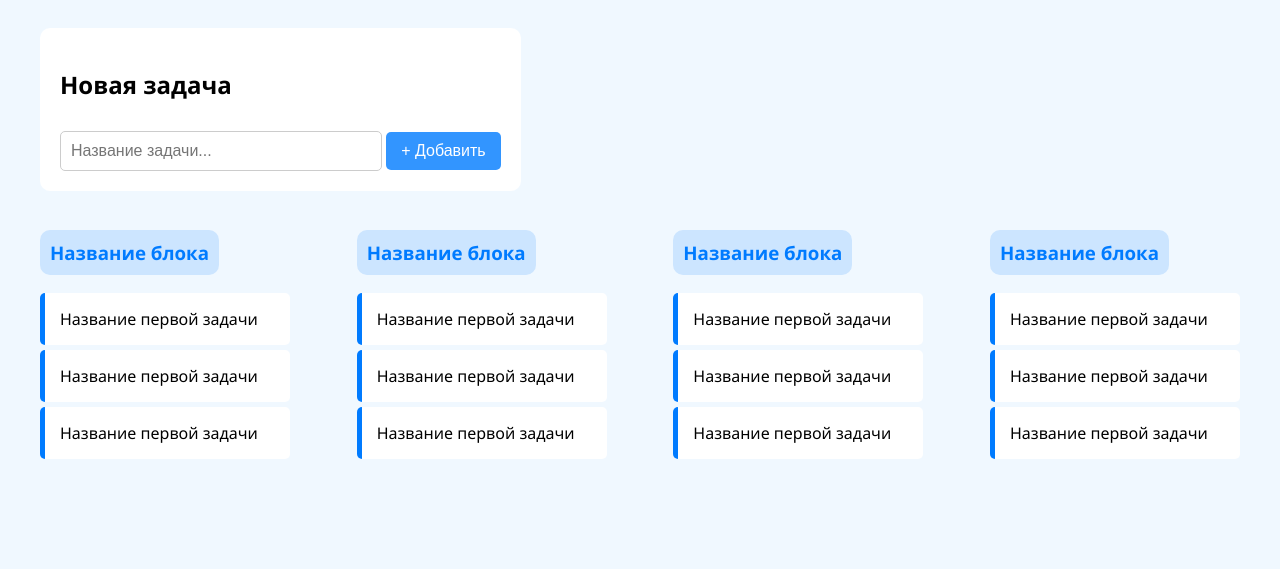
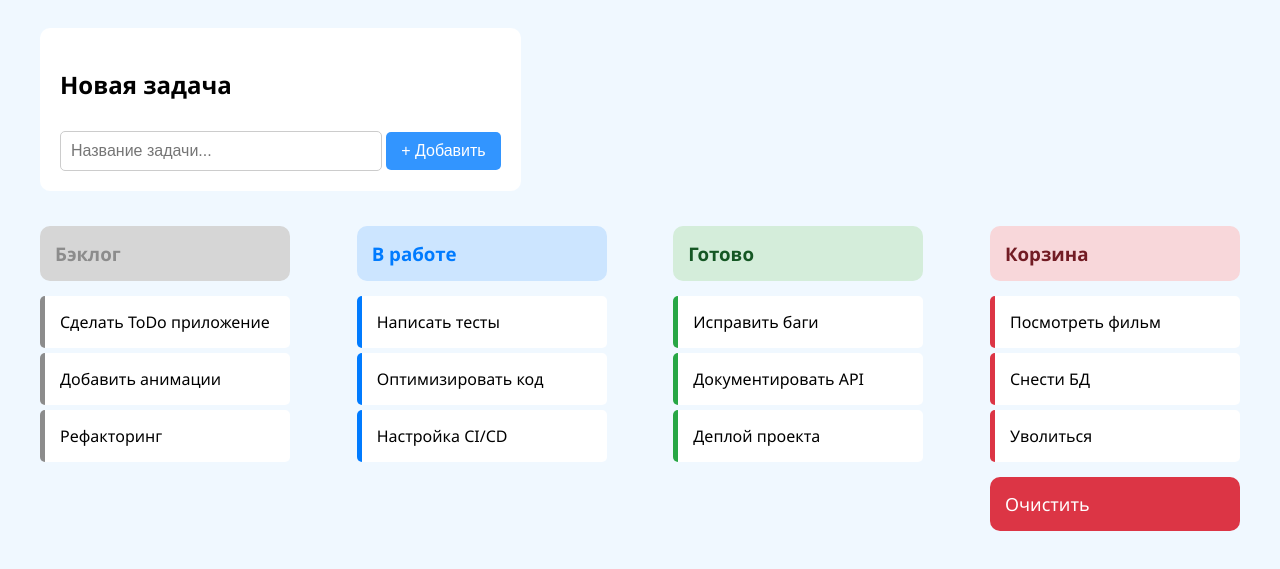
Before and after one commit to AleksandraShalag/AleksandraShalag.TODOLIST.io, a plain HTML site: page index.html in a window 1280 px wide. Shown: the part 65-634 px from the top of the page. Drawn offline with Linux system fonts and the light colour scheme.

Commit message:
3 лаба
Задачи берутся из массива в mock/task.js
Колонки создаются автоматически по статусам
Модель (TaskModel) - хранит данные и логику фильтрации
Презентер (TasksBoardPresenter) - управляет отображением доски задач
Добавлены константы для статусов

```diff
--- /dev/null
+++ b/src/const.js
@@ -0,0 +1,6 @@
+export const TASK_STATUSES = {
+    backlog: {title: 'Бэклог', class: 'backlog'},
+    processing: {title: 'В работе', class: 'processing'},
+    done: {title: 'Готово', class: 'done'},
+    basket: {title: 'Корзина', class: 'basket'},
+  };
--- a/src/main.js
+++ b/src/main.js
@@ -1,31 +1,32 @@
 import HeaderComponent from './view/header-compomemt.js';
 import AddTaskFormComponentComponent from './view/add-task-form-compoment.js';
-import BoardTaskComponent from './view/board-task-compoment.js';
-import TaskComponent from './view/task-compoment.js';
-import TaskListComponent from './view/task-list-compoment.js';
+import TasksBoardPresenter from './presenter/tasks-board-presenter.js';
+import TasksModel from './model/task-model.js';
+import {TASK_STATUSES} from './const.js';
+import ClearButtonComponent from './view/clear-button-component.js';
 import {render, RenderPosition} from './framework/render.js';
 
 
 
+const tasksModel = new TasksModel();
 
-const bodyContainer= document.querySelector('.board-app');
+// Хедер
+const bodyContainer = document.querySelector('.board-app');
 render(new HeaderComponent(), bodyContainer, RenderPosition.BEFOREBEGIN);
+
+// Форма добавления задачи
 const addTaskContainer = document.querySelector('.add-task');
-render(new AddTaskFormComponentComponent,addTaskContainer);
+render(new AddTaskFormComponentComponent(), addTaskContainer);
+
+// Доска задач
 const boardTasksContainer = document.querySelector('.board-task');
-// добавляем 4 секции
-for (let i = 0; i < 4; i++) {
-  render(new BoardTaskComponent(), boardTasksContainer);
-}
-//находим ВСЕ секции и добавляем в них по компоненту (название компонента + пустой список)
-const taskSectionsContainers = document.querySelectorAll('.task-section');
-taskSectionsContainers.forEach((section) => {
-  render(new TaskComponent(), section);
+const tasksBoardPresenter = new TasksBoardPresenter({
+  boardContainer: boardTasksContainer,
+  taskModel: tasksModel,
+  statuses: Object.values(TASK_STATUSES),
 });
-const taskCompomentContainers = document.querySelectorAll('.tasks-list');
-taskCompomentContainers.forEach((component)=>{
-    //добавляем по 3 пункта в каждый пустой список
-    for (let i = 0; i < 3; i++) {
-        render(new TaskListComponent(),component);
-    }
-});
+tasksBoardPresenter.init();
+
+// Кнопка очистки корзины
+const clearButtonContainer = document.querySelector('.task-component-basket');
+render(new ClearButtonComponent(), clearButtonContainer);
--- /dev/null
+++ b/src/mock/task.js
@@ -0,0 +1,14 @@
+export const tasks = [
+    {id: '1', title: 'Сделать ToDo приложение', status: 'backlog'},
+    {id: '2', title: 'Написать тесты', status: 'processing'},
+    {id: '3', title: 'Исправить баги', status: 'done'},
+    {id: '4', title: 'Добавить анимации', status: 'backlog'},
+    {id: '5', title: 'Оптимизировать код', status: 'processing'},
+    {id: '6', title: 'Документировать API', status: 'done'},
+    {id: '7', title: 'Рефакторинг', status: 'backlog'},
+    {id: '8', title: 'Настройка CI/CD', status: 'processing'},
+    {id: '9', title: 'Деплой проекта', status: 'done'},
+    {id: '10', title: 'Посмотреть фильм', status: 'basket'},
+    {id: '11', title: 'Снести БД', status: 'basket'},
+    {id: '12', title: 'Уволиться', status: 'basket'},
+  ];
--- /dev/null
+++ b/src/model/task-model.js
@@ -0,0 +1,15 @@
+import {tasks} from "../mock/task.js"
+
+export default class TasksModel{
+    #boardtasks = tasks;
+
+    getTasks(){
+        return this.#boardtasks;
+    }
+
+    getTasksByStatus(status) {
+        console.log(this.#boardtasks)
+        return this.#boardtasks.filter((task) => task.status === status);
+    }
+
+}
--- /dev/null
+++ b/src/presenter/tasks-board-presenter.js
@@ -0,0 +1,35 @@
+import TaskComponent from '../view/task-compoment.js';
+import BoardTaskComponent from '../view/board-task-compoment.js';
+import ClearButtonComponent from '../view/clear-button-component.js';
+import {render} from '../framework/render.js';
+
+export default class TasksBoardPresenter {
+  #boardContainer = null;
+  #taskModel=null;
+  #statuses=null;
+
+  constructor({boardContainer, taskModel, statuses}) {
+    this.#boardContainer = boardContainer;
+    this.#taskModel = taskModel;
+    this.#statuses = statuses;
+  }
+
+  init() {
+    this.#statuses.forEach((status) => {
+        const tasks = this.#taskModel.getTasksByStatus(status.class);
+        console.log(status.class)
+
+        const boardTaskComponent = new BoardTaskComponent();
+
+        const taskComponent = new TaskComponent({
+          status: status,
+          tasks: tasks,
+        });
+
+        render(boardTaskComponent, this.#boardContainer);
+
+        render(taskComponent, boardTaskComponent.getElement());
+
+      });
+  }
+}
--- /dev/null
+++ b/src/view/clear-button-component.js
@@ -0,0 +1,22 @@
+import {createElement} from '../framework/render.js';
+
+function createClearButtonTemplate() {
+  return `<button class="clear-button"> Очистить </button>`;
+}
+
+export default class ClearButtonComponent {
+  getTemplate() {
+    return createClearButtonTemplate();
+  }
+
+  getElement() {
+    if (!this.element) {
+      this.element = createElement(this.getTemplate());
+    }
+    return this.element;
+  }
+
+  removeElement() {
+    this.element = null;
+  }
+}
--- a/src/view/task-compoment.js
+++ b/src/view/task-compoment.js
@@ -1,33 +1,36 @@
 import {createElement} from '../framework/render.js';
 
 
-function createTaskComponentTemplate() {
-    return (
-        `<div>
-            <h3>Название блока</h3>
-                <ul class="tasks-list">
+function createTaskComponentTemplate({status, tasks}) {
+  return `
+    <div class="task-component-${status.class}">
+      <h3 name="${status.class}">${status.title}</h3>
+      <ul class="tasks-list">
+        ${tasks.map(task => `<li class="task-list-item-${status.class}">${task.title}</li>`).join('')}
+      </ul>
+    </div>
+  `;
+}
+export default class TaskComponent {
 
-                </ul>
-        </div>`
-      );
-}
-
-
-export default class TaskComponent {
-  getTemplate() {
-    return createTaskComponentTemplate();
+  constructor({status, tasks}) {
+    this.status = status;
+    this.tasks = tasks;
   }
 
+  getTemplate() {
+    return createTaskComponentTemplate({
+      status: this.status,
+      tasks: this.tasks,
+    });
+  }
 
   getElement() {
     if (!this.element) {
       this.element = createElement(this.getTemplate());
     }
-
-
     return this.element;
   }
-
 
   removeElement() {
     this.element = null;
--- a/styles/style.css
+++ b/styles/style.css
@@ -73,13 +73,63 @@ button[name="addTaskButton"] {
     flex-direction: row;
 }
 
-h3{
+ /* Бэклог */
+ h3[name="backlog"] {
+    background-color: #d6d6d6;
+    color: #8c8c8c;
+    display: block;
+    width: 100%;
+    box-sizing: border-box;
+    padding: 15px;
+    margin: 15px 0;
+    border-radius: 10px;
+    overflow-wrap: break-word; /* Перенос длинных слов */
+    word-break: break-word;
+}
+
+  /* В процессе */
+h3[name="processing"] {
     background-color: #cce5ff;
     color: #007bff;
-    padding: 10px;
+    display: block;
+    width: 100%;
+    box-sizing: border-box;
+    padding: 15px;
+    margin: 15px 0;
     border-radius: 10px;
-    text-align: left;
-    width: fit-content;}
+    overflow-wrap: break-word; /* Перенос длинных слов */
+    word-break: break-word;
+}
+
+  /* Готово */
+h3[name="done"] {
+    background-color: #d4edda;
+    color: #155724;
+    display: block;
+    width: 100%;
+    box-sizing: border-box;
+    padding: 15px;
+    margin: 15px 0;
+    border-radius: 10px;
+    overflow-wrap: break-word; /* Перенос длинных слов */
+    word-break: break-word;
+}
+
+  /* Корзина */
+h3[name="basket"] {
+    display: block;
+    width: 100%;
+    box-sizing: border-box;
+    background-color: #f8d7da;
+    color: #721c24;
+    padding: 15px;
+    margin: 15px 0;
+    border-radius: 10px;
+    overflow-wrap: break-word; /* Перенос длинных слов */
+    word-break: break-word;
+}
+
+
 
 
 .task-section {
@@ -103,5 +153,39 @@ ul li {
     border-left: 5px solid;
     overflow-wrap: break-word; /* Перенос длинных слов */
     word-break: break-word; /* Обязательный перенос */
+}
+.task-list-item-backlog {
+    border-left-color: #8c8c8c;
+}
+
+.task-list-item-processing {
     border-left-color: #007bff;
 }
+
+.task-list-item-done{
+    border-left-color: #28a745;
+}
+
+.task-list-item-basket{
+    border-left-color: #dc3545;
+}
+
+.clear-button {
+    display: block;
+    width: 100%;
+    box-sizing: border-box;
+    background-color: #dc3545;
+    color: white;
+    padding: 15px;
+    margin: 15px 0;
+    border-radius: 10px;
+    overflow-wrap: break-word;
+    word-break: break-word;
+
+    /* Сброс стандартных стилей кнопки */
+    border: none;
+    font: inherit;
+    cursor: pointer;
+    text-align: left;
+    font-size: large;
+  }
```
Also changed, not shown: index.html (indentation only).
